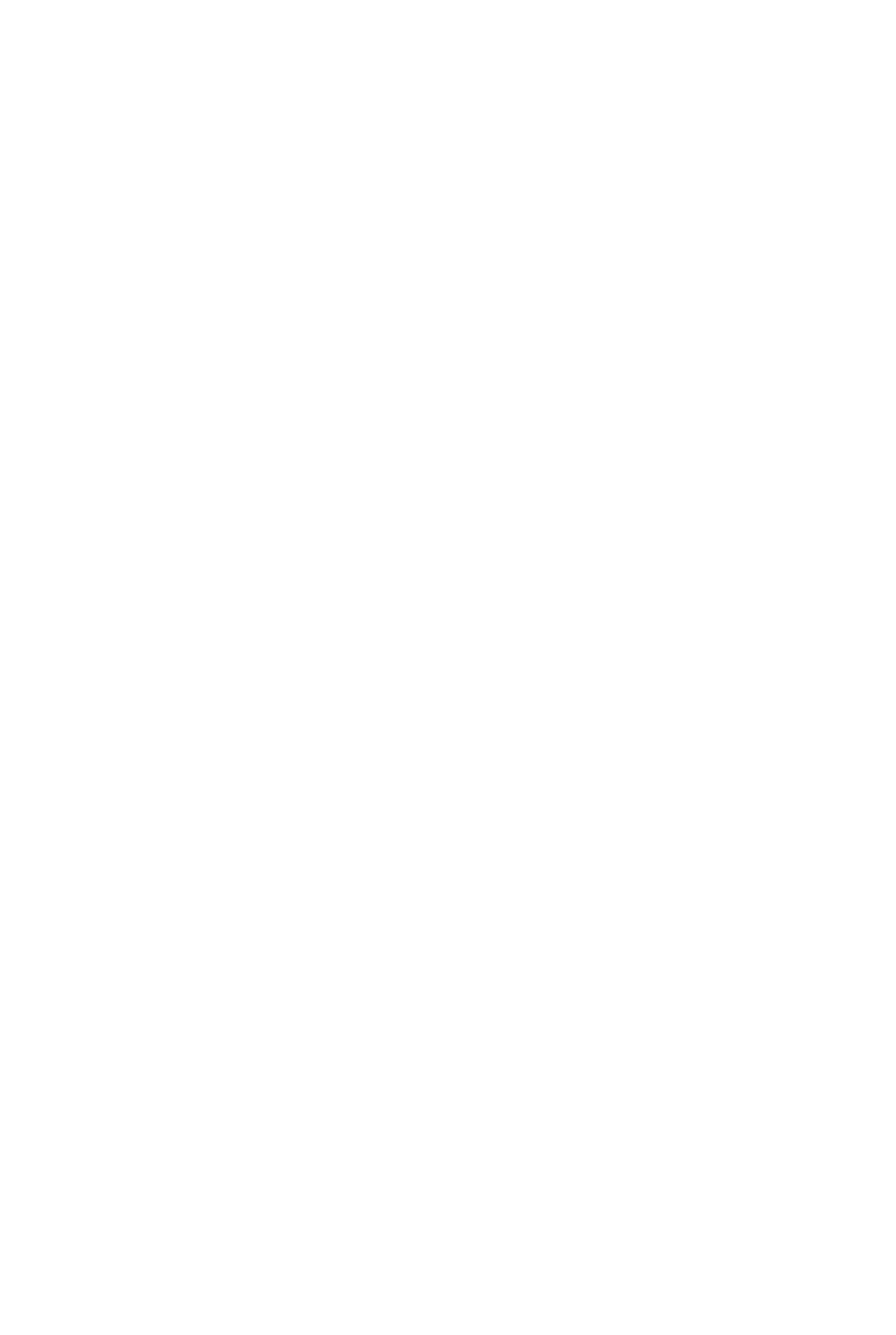
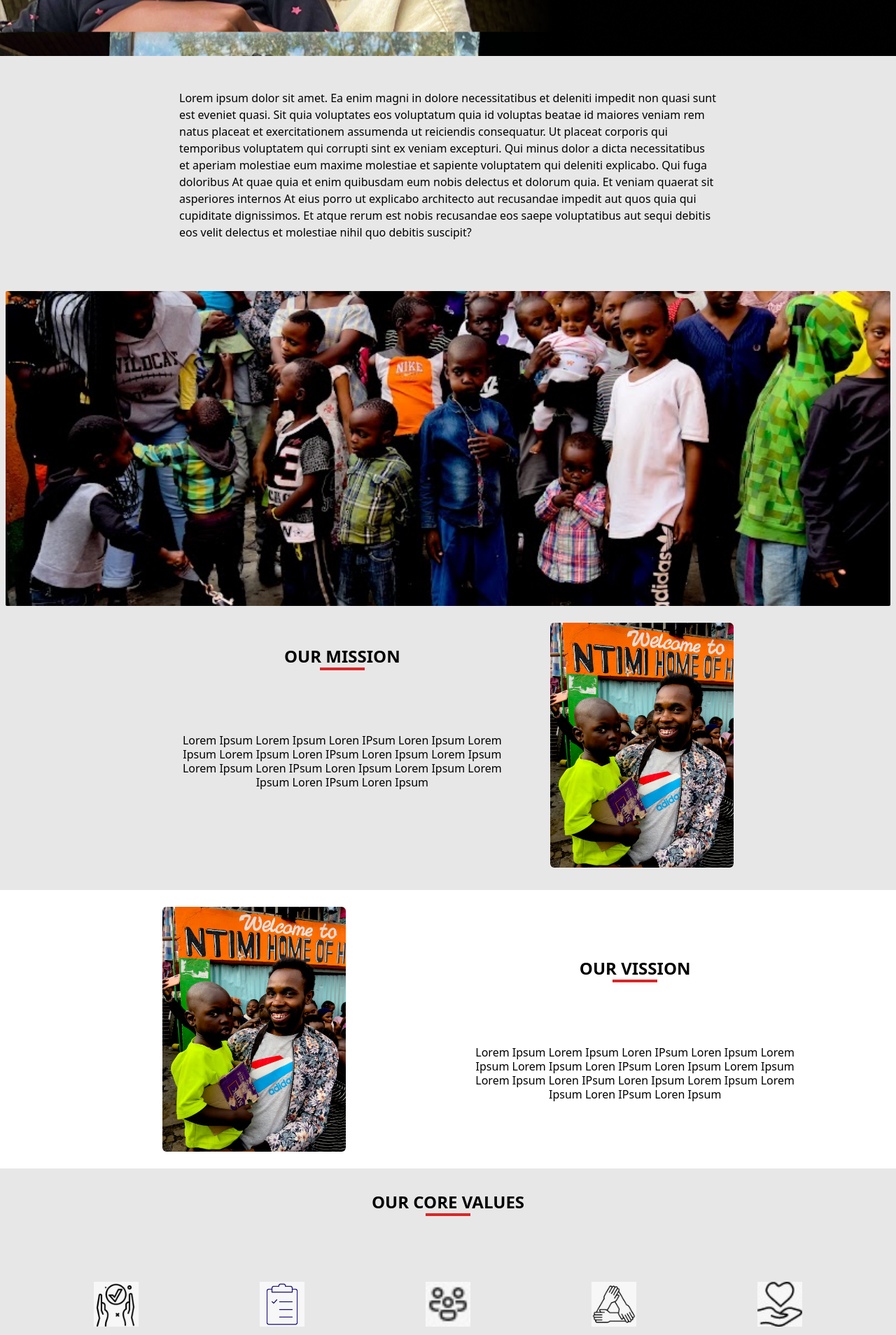
Before and after one commit to Top-Notch-Graphics-IT/charity-site, a Next.js app: page /about in a window 1280 px wide. Shown: the part 560-2468 px from the top of the page at 70% size. Before the commit the page ends 800 px from the top, so only its background shows below. Built offline with nearby package versions, Linux system fonts and the light colour scheme.

Commit message:
Create a responsive about page with images and texts

```diff
--- a/src/pages/about.js
+++ b/src/pages/about.js
@@ -1,11 +1,141 @@
-import CustomHead from '@/components/CustomHead'
-import React from 'react'
+import Image from "next/image";
+import React from "react";
+import { boardMembers, allMembers, values } from "@/data/events";
+import BoardMembers from "@/components/BoardMembers";
+import AllMembers from "@/components/AllMembers";
+import CoreValue from "@/components/CoreValue";
 
 export default function About() {
   return (
-    <div className='mt-32'>
-      <CustomHead />
-      this is about page
+    <div className="mt-20 bg-gray">
+      <div className="bg-custom flex flex-col items-center justify-center md:items-end md:justify-center ">
+        <div className="md:mr-8  md:text-4xl text-3xl flex flex-col font-bold text-white items-center">
+          <h1 className=" font-bold text-white">ABOUT THE {" "}</h1>
+
+          <h1 className="md:ml-0 ml-20"><span className="text-red-600">EXTENDERS </span> FOUNDATION
+          </h1>
+        </div>
+      </div>
+      <section className="px-4 py-6 md:px-8 lg:py-12">
+        <p className="text-sm md:text-base max-w-screen-md mx-auto">
+          Lorem ipsum dolor sit amet. Ea enim magni in dolore necessitatibus et
+          deleniti impedit non quasi sunt est eveniet quasi. Sit quia voluptates
+          eos voluptatum quia id voluptas beatae id maiores veniam rem natus
+          placeat et exercitationem assumenda ut reiciendis consequatur. Ut
+          placeat corporis qui temporibus voluptatem qui corrupti sint ex veniam
+          excepturi. Qui minus dolor a dicta necessitatibus et aperiam molestiae
+          eum maxime molestiae et sapiente voluptatem qui deleniti explicabo.
+          Qui fuga doloribus At quae quia et enim quibusdam eum nobis delectus
+          et dolorum quia. Et veniam quaerat sit asperiores internos At eius
+          porro ut explicabo architecto aut recusandae impedit aut quos quia qui
+          cupiditate dignissimos. Et atque rerum est nobis recusandae eos saepe
+          voluptatibus aut sequi debitis eos velit delectus et molestiae nihil
+          quo debitis suscipit?
+        </p>
+      </section>
+      <div className="mt-4 p-2 box-border">
+        <Image
+          src="/IMG_1617.jpg"
+          width={500}
+          height={300}
+          className="w-full h-[450px] max-w-full object-cover rounded-sm"
+        />
+      </div>
+
+      <div className="max-w-4xl mx-auto md:flex mt-4">
+        <div className="flex flex-col items-center ">
+          <h1 className="font-bold text-2xl  mt-8">OUR MISSION</h1>
+          <div className="h-1 w-16 md:ml-30 mb-[10px] bg-red-600"></div>
+          <p className="text-md leading-5 w-4/5 mt-8 md:mt-20 text-center">
+            Lorem Ipsum Lorem Ipsum Loren IPsum Loren Ipsum Lorem Ipsum Lorem
+            Ipsum Loren IPsum Loren Ipsum Lorem Ipsum Lorem Ipsum Loren IPsum
+            Loren Ipsum Lorem Ipsum Lorem Ipsum Loren IPsum Loren Ipsum
+          </p>
+        </div>
+        <Image
+          src="/IMG_1628.jpg"
+          width={500}
+          height={200}
+          className="h-[350px] rounded-md mr-10 mt-4 md:mt-0"
+        />
+      </div>
+
+      <div className="gap-12 mt-8 bg-white p-2">
+        <div className="flex flex-col md:flex-row justify-center items-center lg:ml-56">
+          <Image
+            src="/IMG_1628.jpg"
+            width={500}
+            height={200}
+            className="h-[350px] rounded-md  md:mt-4 mb-4"
+          />
+          <div className="md:ml-12 flex flex-col items-center">
+            <h1 className="font-bold text-2xl  mt:mt-8">OUR VISSION</h1>
+            <div className="h-1 w-16 md:ml-30 mb-[10px] bg-red-600"></div>
+
+            <p className="text-md text-center leading-5 md:w-2/3 mt-8 md:mt-20">
+              Lorem Ipsum Lorem Ipsum Loren IPsum Loren Ipsum Lorem Ipsum Lorem
+              Ipsum Loren IPsum Loren Ipsum Lorem Ipsum Lorem Ipsum Loren IPsum
+              Loren Ipsum Lorem Ipsum Lorem Ipsum Loren IPsum Loren Ipsum
+            </p>
+          </div>
+        </div>
+      </div>
+
+      {/* core values */}
+      <div>
+        <div className="flex flex-col justify-center items-center">
+          <h1 className="font-bold text-2xl mt-8"> OUR CORE VALUES</h1>
+          <div className="h-1 w-16  mb-[10px] bg-red-600"></div>
+        </div>
+        <div className="md:flex gap-8 md:mt-16 max-w-6xl mx-auto">
+          {values.map((value)=>(
+            <div key={value.id}>
+              <CoreValue value={value}/>
+            </div>
+          )
+
+          )}
+        </div>
+      </div>
+
+      <div className="mt-8 p-2 box-border">
+        <Image
+          src="/IMG_7369.jpg"
+          width={500}
+          height={300}
+          className="w-full h-[450px] max-w-full object-cover rounded-sm"
+        />
+      </div>
+
+      <div className="max-w-6xl mx-auto">
+        <div className="flex flex-col justify-center items-center">
+          <h1 className="font-bold text-2xl mt-8"> OUR TEAM</h1>
+          <div className="h-1 w-16  mb-[10px] bg-red-600"></div>
+          <div className="mt-8 flex flex-col justify-center items-center">
+            <h3 className="text-xl font-semibold">OUR BOARD</h3>
+
+            <div className="grid sm:grid-col md:grid-cols-2 max-w-6xl">
+              {boardMembers.map((member) => (
+                <div key={member.id} className="">
+                  <BoardMembers member={member} />
+                </div>
+              ))}
+            </div>
+          </div>
+
+          <div className="mt-8 flex flex-col items-center justify-center md:mb-12">
+            <h3 className="text-xl font-semibold mb-4">OUR MEMBERS</h3>
+
+            <div className="md:flex gap-8">
+              {allMembers.map((memba) => (
+                <div key={memba.id} className="">
+                  <AllMembers memba={memba} />
+                </div>
+              ))}
+            </div>
+          </div>
+        </div>
+      </div>
     </div>
-  )
+  );
 }
```
